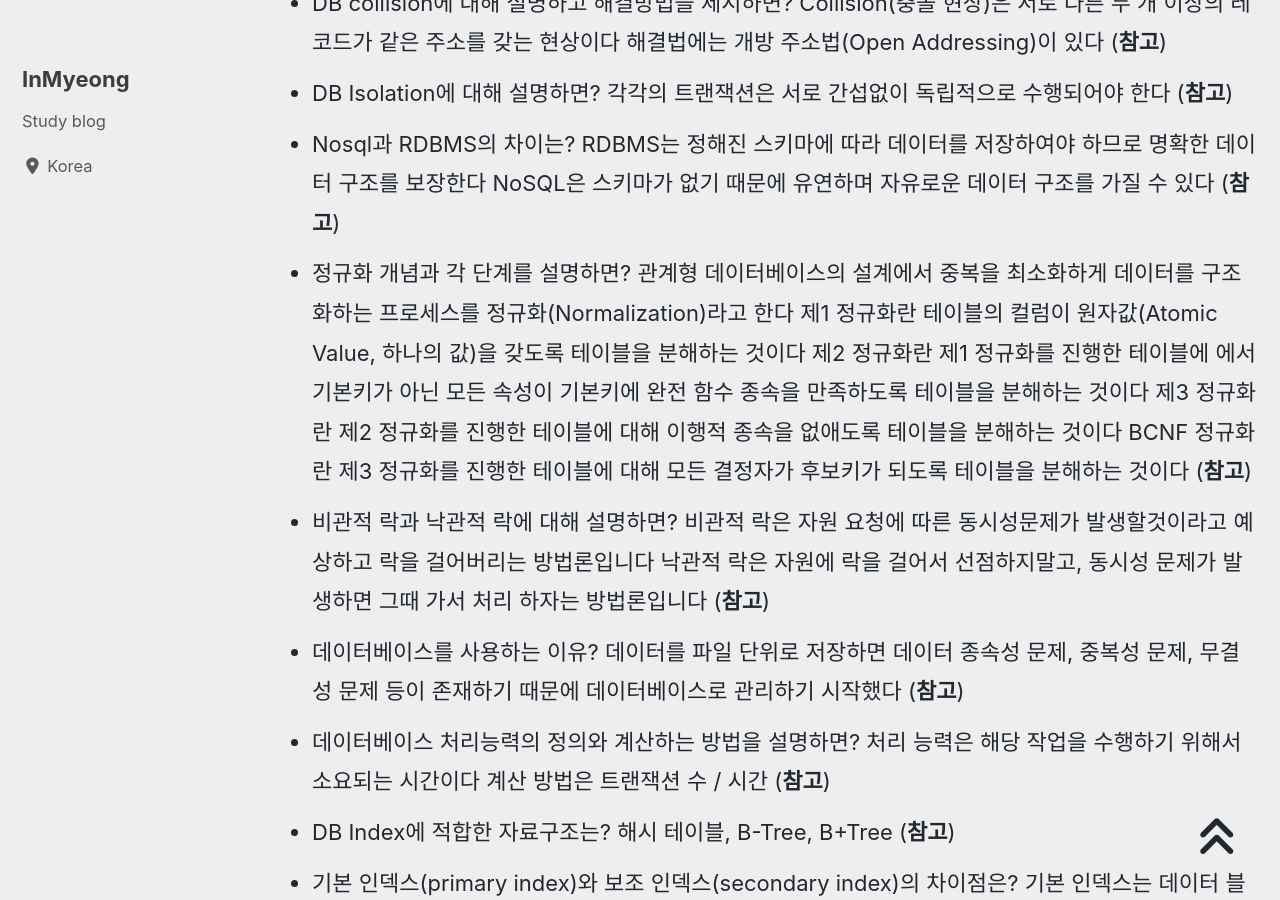
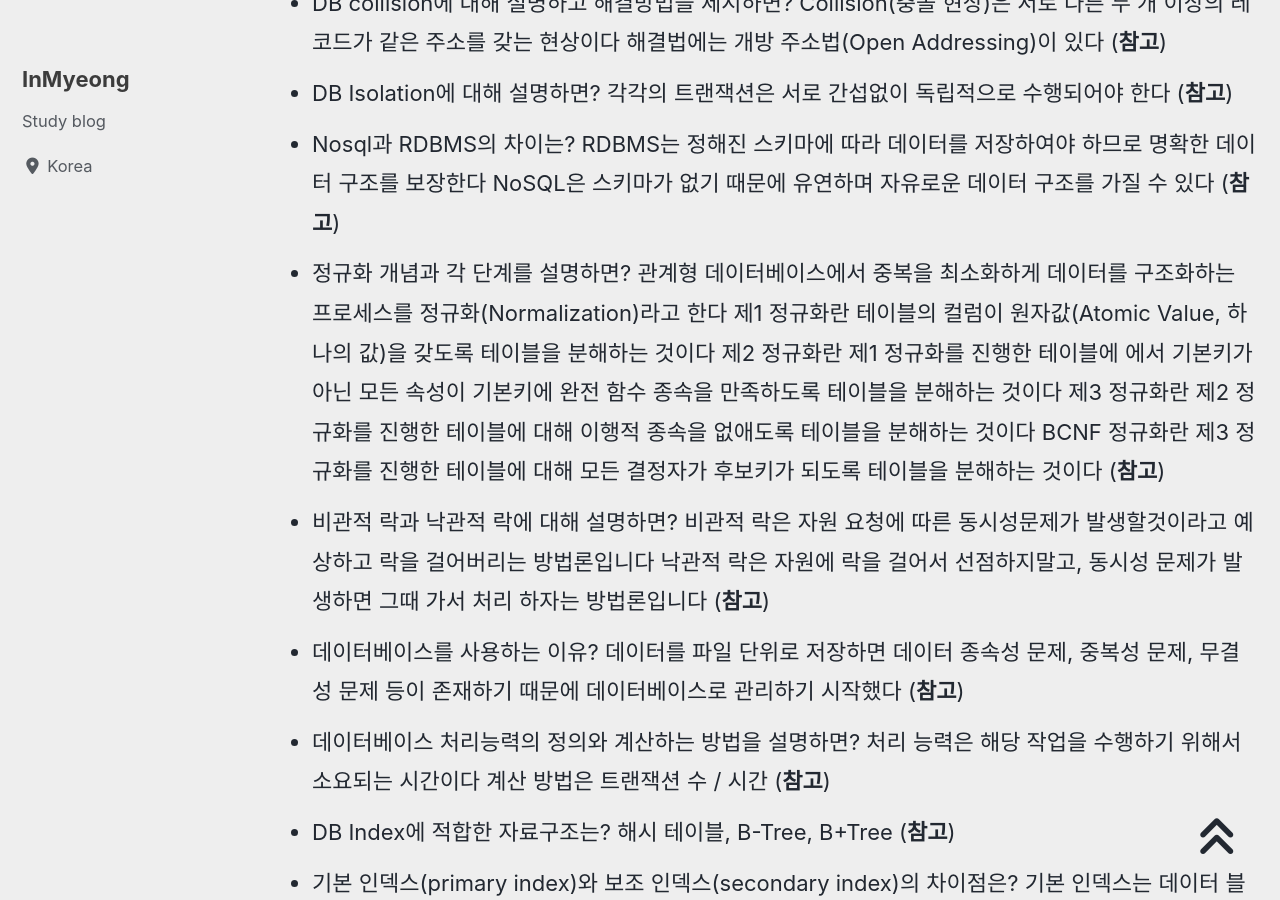
Before and after one commit to devMyeong/devMyeong.github.io, a Jekyll site: the page built from _posts/cs/2022-09-05-블로그-면접준비.md, in a window 1280 px wide and 900 px high, scrolled down 28980 px. Built offline with Jekyll 4.4.1, drawn with Linux system fonts in a browser that asks for light colours; cached includes are drawn as plain includes; nearby versions of some CDN libraries; some web fonts are replaced; comment, search, counter and statistics services are not loaded.

Commit message:
Chore : CS지식 데이터베이스 내용 수정

```diff
--- a/_posts/cs/2022-09-05-블로그-면접준비.md
+++ b/_posts/cs/2022-09-05-블로그-면접준비.md
@@ -261,7 +261,7 @@ last_modified_at: 2022-10-30
 - DB collision에 대해 설명하고 해결방법을 제시하면? Collision(충돌 현상)은 서로 다른 두 개 이상의 레코드가 같은 주소를 갖는 현상이다 해결법에는 개방 주소법(Open Addressing)이 있다 ([**참고**](https://developer-rooney.tistory.com/67))
 - DB Isolation에 대해 설명하면? 각각의 트랜잭션은 서로 간섭없이 독립적으로 수행되어야 한다 ([**참고**](https://nesoy.github.io/articles/2019-05/Database-Transaction-isolation))
 - Nosql과 RDBMS의 차이는? RDBMS는 정해진 스키마에 따라 데이터를 저장하여야 하므로 명확한 데이터 구조를 보장한다 NoSQL은 스키마가 없기 때문에 유연하며 자유로운 데이터 구조를 가질 수 있다 ([**참고**](https://pythontoomuchinformation.tistory.com/528))
-- 정규화 개념과 각 단계를 설명하면? 관계형 데이터베이스의 설계에서 중복을 최소화하게 데이터를 구조화하는 프로세스를 정규화(Normalization)라고 한다 제1 정규화란 테이블의 컬럼이 원자값(Atomic Value, 하나의 값)을 갖도록 테이블을 분해하는 것이다 제2 정규화란 제1 정규화를 진행한 테이블에 에서 기본키가 아닌 모든 속성이 기본키에 완전 함수 종속을 만족하도록 테이블을 분해하는 것이다 제3 정규화란 제2 정규화를 진행한 테이블에 대해 이행적 종속을 없애도록 테이블을 분해하는 것이다 BCNF 정규화란 제3 정규화를 진행한 테이블에 대해 모든 결정자가 후보키가 되도록 테이블을 분해하는 것이다 ([**참고**](https://mangkyu.tistory.com/110))
+- 정규화 개념과 각 단계를 설명하면? 관계형 데이터베이스에서 중복을 최소화하게 데이터를 구조화하는 프로세스를 정규화(Normalization)라고 한다 제1 정규화란 테이블의 컬럼이 원자값(Atomic Value, 하나의 값)을 갖도록 테이블을 분해하는 것이다 제2 정규화란 제1 정규화를 진행한 테이블에 에서 기본키가 아닌 모든 속성이 기본키에 완전 함수 종속을 만족하도록 테이블을 분해하는 것이다 제3 정규화란 제2 정규화를 진행한 테이블에 대해 이행적 종속을 없애도록 테이블을 분해하는 것이다 BCNF 정규화란 제3 정규화를 진행한 테이블에 대해 모든 결정자가 후보키가 되도록 테이블을 분해하는 것이다 ([**참고**](https://mangkyu.tistory.com/110))
 - 비관적 락과 낙관적 락에 대해 설명하면? 비관적 락은 자원 요청에 따른 동시성문제가 발생할것이라고 예상하고 락을 걸어버리는 방법론입니다 낙관적 락은 자원에 락을 걸어서 선점하지말고, 동시성 문제가 발생하면 그때 가서 처리 하자는 방법론입니다 ([**참고**](https://unluckyjung.github.io/db/2022/03/07/Optimistic-vs-Pessimistic-Lock/))
 - 데이터베이스를 사용하는 이유? 데이터를 파일 단위로 저장하면 데이터 종속성 문제, 중복성 문제, 무결성 문제 등이 존재하기 때문에 데이터베이스로 관리하기 시작했다 ([**참고**](https://dar0m.tistory.com/245))
 - 데이터베이스 처리능력의 정의와 계산하는 방법을 설명하면? 처리 능력은 해당 작업을 수행하기 위해서 소요되는 시간이다 계산 방법은 트랜잭션 수 / 시간 ([**참고**](https://m.blog.naver.com/roser111/221660535634))
```
